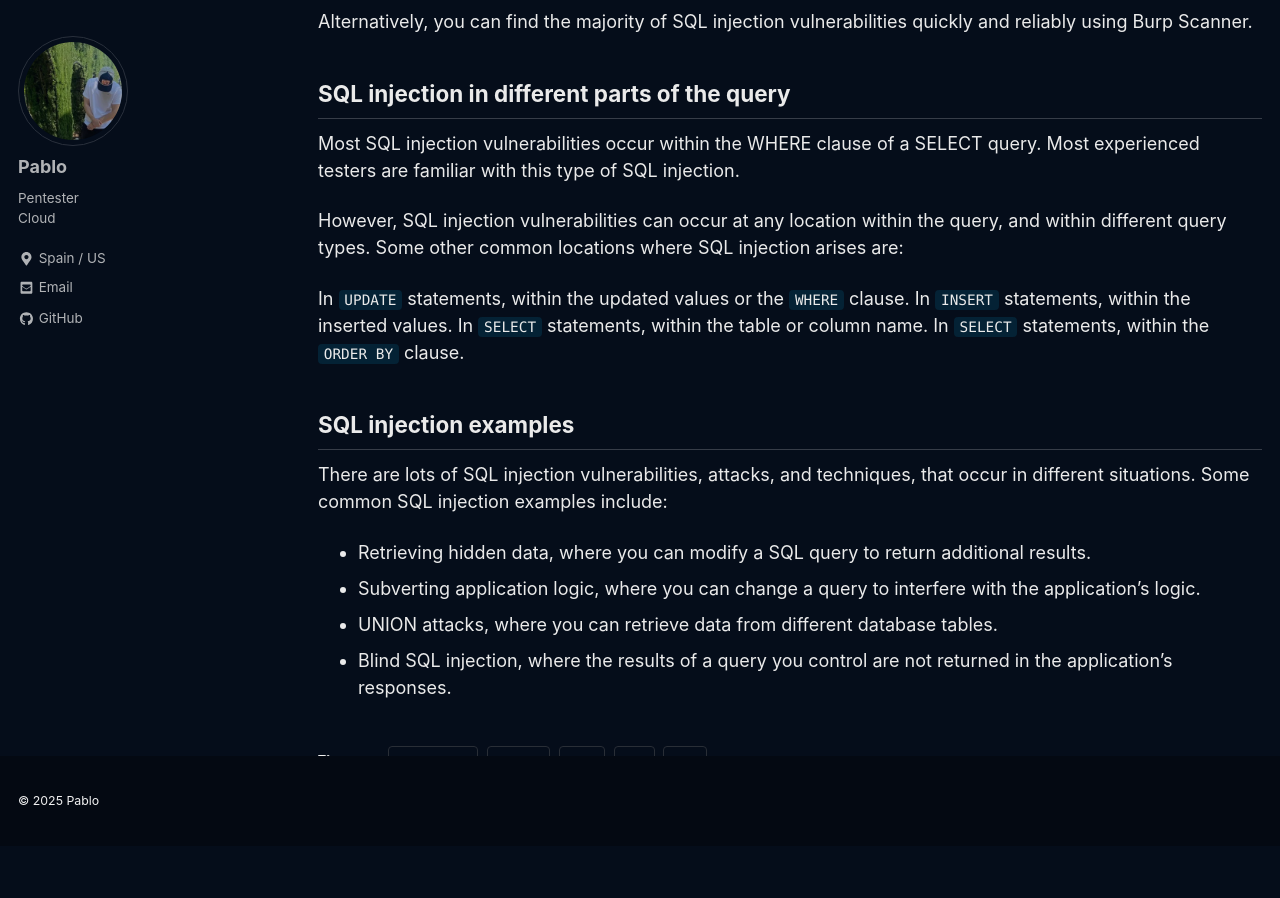
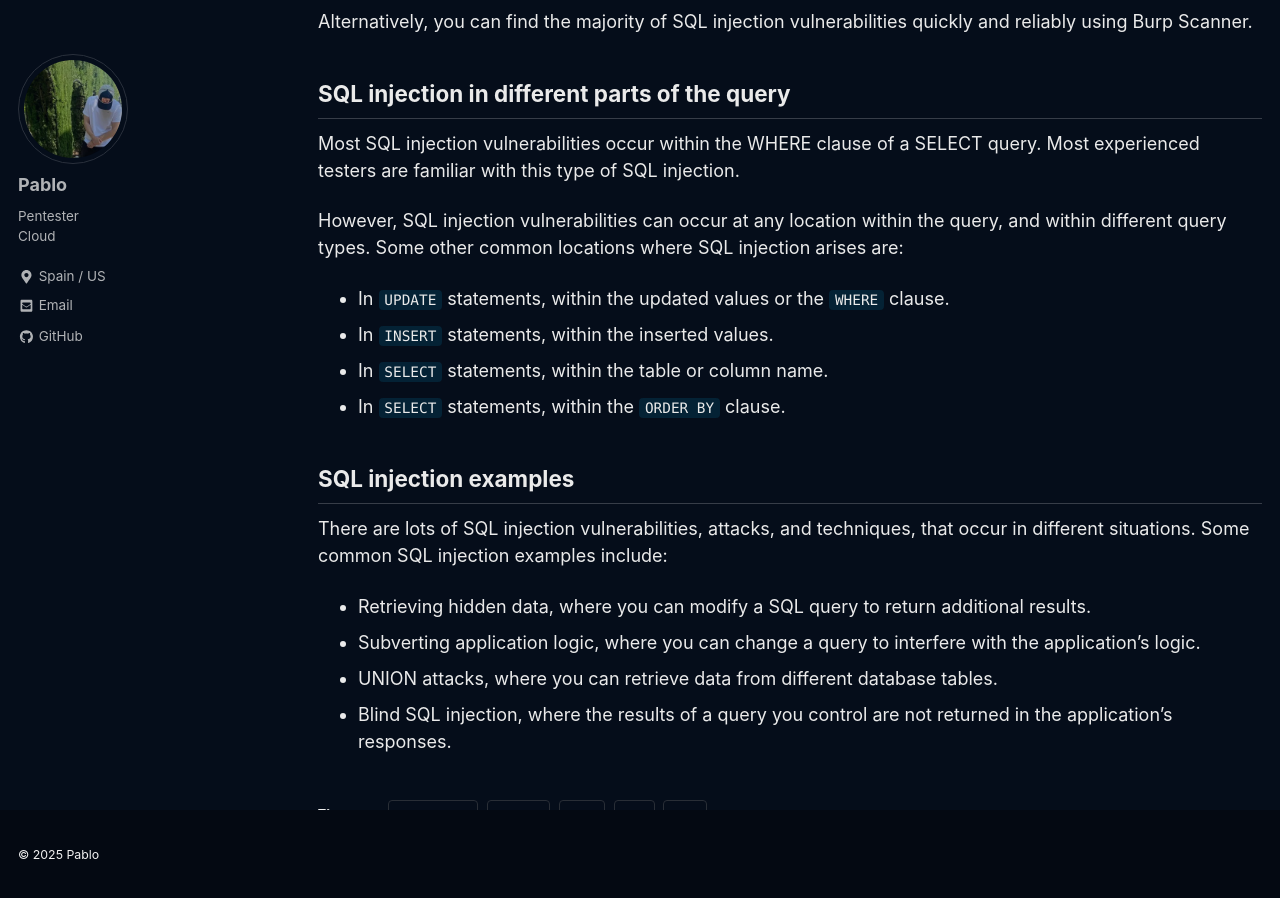
Before and after one commit to elCerillita/elcerillita.github.io, a Jekyll site: the page built from _posts/2024-06-27-introduction-to-sql-injection.md, in a window 1280 px wide and 900 px high, scrolled down 1300 px. Built offline with Jekyll 4.4.1, drawn with Linux system fonts in a browser that asks for light colours; cached includes are drawn as plain includes; a script that is not in the unit is left out; before the commit the page ends 2146 px from its top, so only the background shows below that.

````diff
--- a/_posts/2024-06-27-introduction-to-sql-injection.md
+++ b/_posts/2024-06-27-introduction-to-sql-injection.md
@@ -48,10 +48,10 @@ Most SQL injection vulnerabilities occur within the WHERE clause of a SELECT que
 
 However, SQL injection vulnerabilities can occur at any location within the query, and within different query types. Some other common locations where SQL injection arises are:
 
-In ```UPDATE``` statements, within the updated values or the ```WHERE``` clause.
-In ```INSERT``` statements, within the inserted values.
-In ```SELECT``` statements, within the table or column name.
-In ```SELECT``` statements, within the ```ORDER BY``` clause.
+- In ```UPDATE``` statements, within the updated values or the ```WHERE``` clause.
+- In ```INSERT``` statements, within the inserted values.
+- In ```SELECT``` statements, within the table or column name.
+- In ```SELECT``` statements, within the ```ORDER BY``` clause.
 
 ## SQL injection examples
 There are lots of SQL injection vulnerabilities, attacks, and techniques, that occur in different situations. Some common SQL injection examples include:
````
